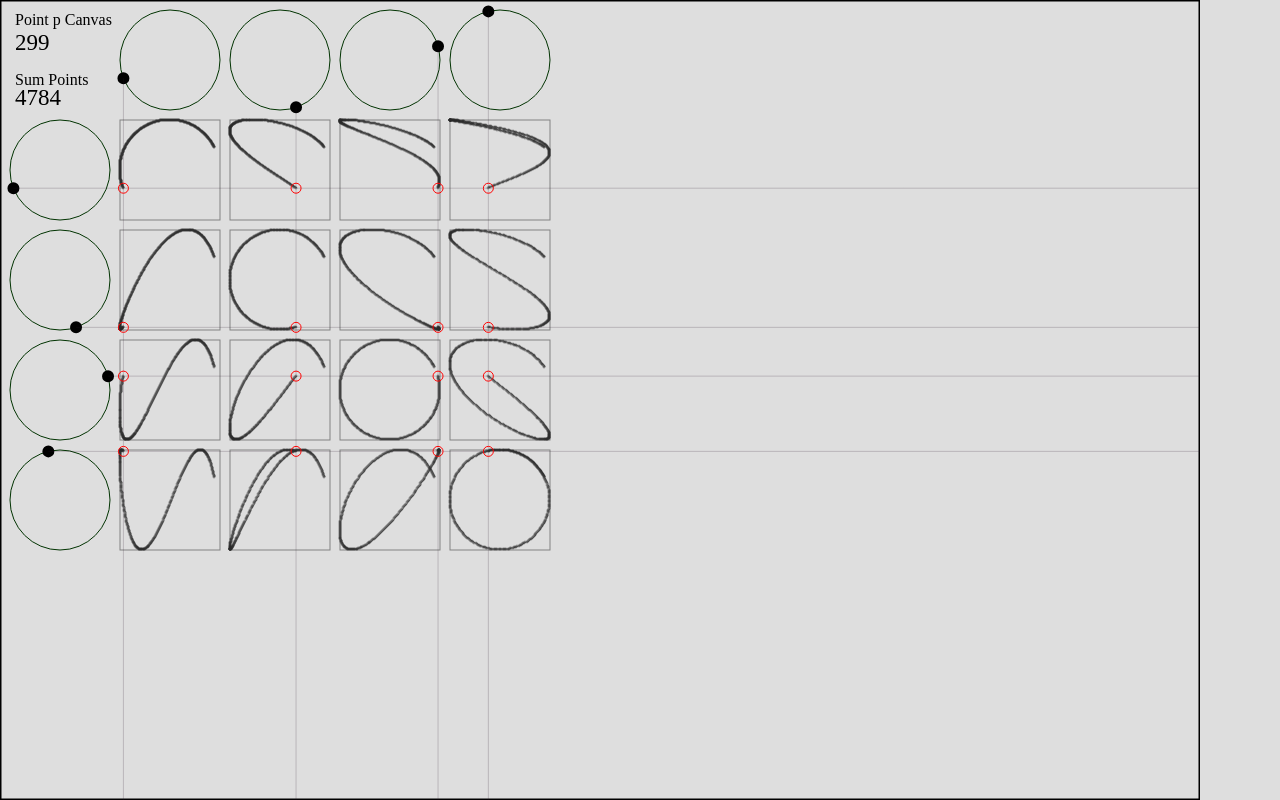
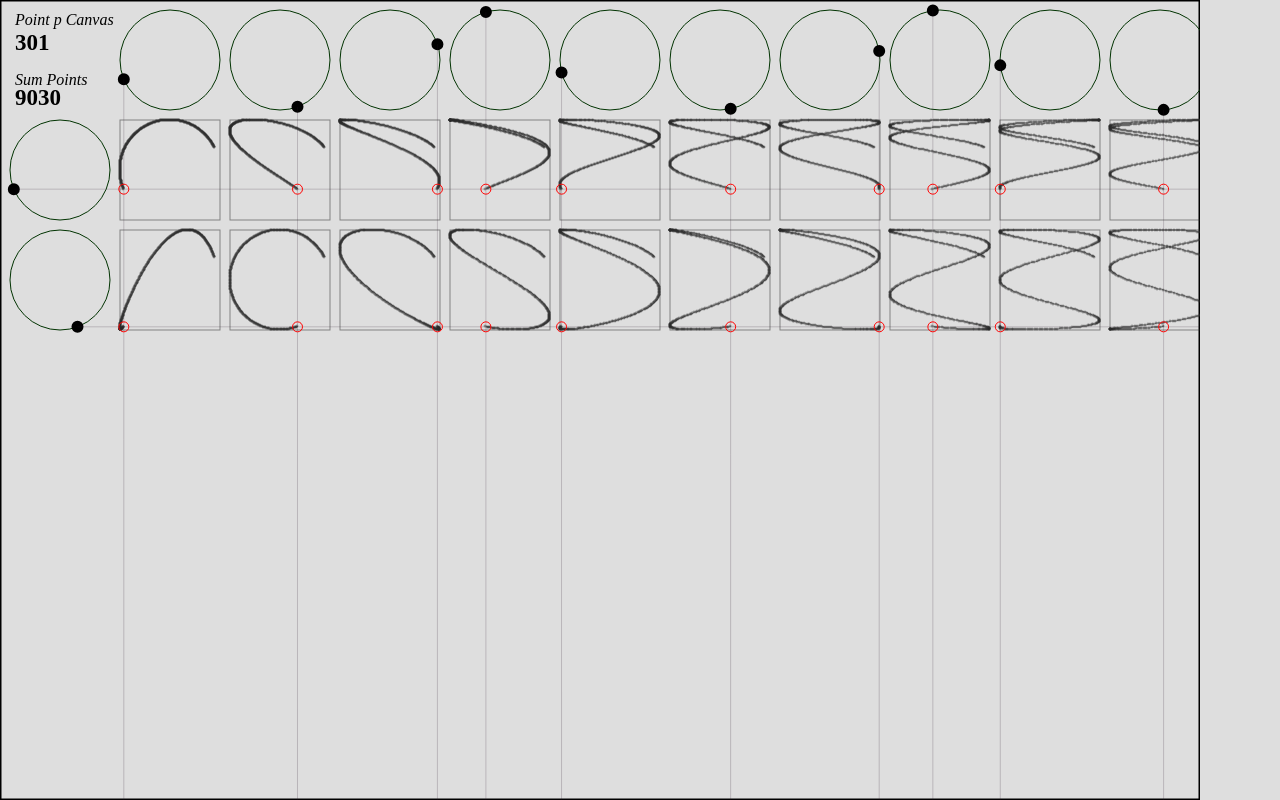
Before and after one commit to dexta/lisaoszi, a website: page frontend/index.html in a window 1280 px wide. Drawn offline with Linux system fonts and the light colour scheme.

Commit message:
cleanup one file -- continue with new esX

```diff
--- a/frontend/index.html
+++ b/frontend/index.html
@@ -21,7 +21,6 @@
     top:0;
     left:0;
   }
-
 </style>
 
 <canvas id="gameCanvas"></canvas>
@@ -32,6 +31,9 @@
 
   let HEIGHT = gameCanvas.height;
   let WIDTH = gameCanvas.width;
+
+  let ROWS = 2;
+  let COLS = 15;
 
   let HORIZONTAL_CIRCLES = [];
   let VERTICAL_CIRCLES = [];
@@ -45,20 +47,9 @@
     let sx = 110;
     let sy = 110;
     let sr = 50;
-    // for(let i=0;i<=3;i++) {
-    //   HORIZONTAL_CIRCLES[i] = new circleCorner(sx*(i+1)+sx,sy,sr);
-    //   HORIZONTAL_CIRCLES[i].draw();
-    // }
-
-    // for(let j=0;j<=3;j++) {
-    //   VERTICAL_CIRCLES[j] = new circleCorner(sx,sy*(j+1)+sy,sr);
-    //   VERTICAL_CIRCLES[j].isHorizontal = false;
-    //   VERTICAL_CIRCLES[j].draw();
-
-    // }
-    for(let bx=0;bx<=4;bx++) {
+    for(let bx=0;bx<=ROWS;bx++) {
       BOX_GRID[bx] = [];
-      for(let by=0;by<=4;by++) {
+      for(let by=0;by<=COLS;by++) {
         if(by===0&&bx===0) {
           BOX_GRID[bx][by] = false;
           continue;
@@ -79,16 +70,12 @@
       }
     }
     BOX_GRID[0][0] = new infoText(sx-sr,sy-sr,sr);
-    BOX_GRID[0][0].gridText = 4*4;
-    BOX_GRID[0][0].pointCountObj = BOX_GRID[4][4];
+    BOX_GRID[0][0].gridText = ROWS*COLS;
+    BOX_GRID[0][0].pointCountObj = BOX_GRID[ROWS][COLS];
 
-    RUNID = setInterval(draw, 1000/60 );
+    // RUNID = setInterval(draw, 1000/60 );
+    draw();
   };
-
-  // const loop = () => {
-  //   if(!START) ;
-
-  // }
 
   const draw = () => {
     TICK++;
@@ -97,49 +84,13 @@
     ctx.lineWidth ="3";
     ctx.strokeRect(0, 0, WIDTH, HEIGHT);
 
-    let tmpH = {};
-    let tmpV = {};
-    // for(let i=0;i<=3;i++) {
-    //   tmpH = HORIZONTAL_CIRCLES[i];
-    //   tmpV = VERTICAL_CIRCLES[i];
-    //   // HORIZONTAL_CIRCLES[i].setAngle = Math.floor((TICK*(i+1)*.1)%360);
-    //   tmpH.angle -= (i+1)*.01;
-    //   tmpV.angle -= (i+1)*.01;
-    //   tmpH.draw();
-    //   tmpV.draw();
-    // }
-    for(let y=0;y<=4;y++) {
-      for(let x=0;x<=4;x++) {
+    for(let y=0;y<=ROWS;y++) {
+      for(let x=0;x<=COLS;x++) {
         if(!BOX_GRID[y][x]) continue;
-        // if(BOX_GRID[y][x].angle||false) {
-        //   BOX_GRID[y][x].angle -= (y+x)*.01;
-        // }
         BOX_GRID[y][x].draw();
       }
     }
-
-
-    //
-    // ctx.strokeStyle = '#000';
-    // ctx.lineWidth ="3";
-    // ctx.strokeRect(0, 0, WIDTH, HEIGHT);
-    // ctx.lineWidth ="1";
-    // ctx.stroke();
-
-    // ctx.beginPath();
-    // ctx.arc(100,75,50,0,2*Math.PI);
-    // ctx.stroke();
-
-    // let centerX=400;
-    // let centerY=200;
-    // let radius=100;
-    // ctx.beginPath();
-    // ctx.arc(centerX, centerY, radius, 0, 2 * Math.PI, false);
-    // ctx.fillStyle = 'green';
-    // ctx.fill();
-    // ctx.lineWidth = 5;
-    // ctx.strokeStyle = '#003300';
-    // ctx.stroke();
+    if(START) window.requestAnimationFrame(draw);
   };
 
   const calcCanvas = () => {
@@ -149,13 +100,6 @@
     WIDTH = gameCanvas.width;
   };
 
-  const drawCircle = (x,y,r,f) => {
-    ctx.beginPath();
-    ctx.arc(x, y, r, 0, 2 * Math.PI, false);
-    if(f) ctx.fill();
-    ctx.stroke();
-  };
-
   class canvasObj {
     constructor(x,y,r) {
       this.X = x;
@@ -163,7 +107,6 @@
       this.radius = r;
     }
   }
-
 
   class circleCorner extends canvasObj {
     constructor(x,y,r) {
@@ -242,9 +185,9 @@
 
     manageList (x,y) {
       let dLen = this.dotLineList.length;
-      if(dLen>2000) {
+      if(dLen>1500) {
         console.log("collect your carbage");
-        this.dotLineList = this.dotLineList.slice(500);
+        this.dotLineList = this.dotLineList.slice(100);
         let oldLen = dLen;
         dLen = this.dotLineList.length;
         console.log(`Length before ${oldLen} and after ${dLen}`);
@@ -279,9 +222,6 @@
       ctx.stroke();
 
       this.manageList(this.extAxesObjY.pointOnCY,this.extAxesObjX.pointOnCX);
-      // ctx.beginPath();
-      // ctx.strokeStyle = this.dotLineColor;
-      // ctx.lineWidth = this.dotLineLineWidth;
       ctx.beginPath();
       ctx.strokeStyle = "red";
       ctx.lineWidth = "1";
@@ -293,7 +233,7 @@
   class infoText extends canvasObj {
     constructor(x,y,r) {
       super(x,y,r);
-      this.font = '23px serif';
+      this.font = 'bold 23px serif';
       this.gridText = '';
       this.pointCountObj = {};
 
@@ -306,7 +246,7 @@
       let sumPointCount = pCount * this.gridText;
       ctx.fillText(pCount, this.X-(this.radius*.9), this.Y - (this.radius*.2));
       ctx.fillText(sumPointCount, this.X-(this.radius*.9), this.Y + (this.radius*.9));
-      ctx.font = '16px serif';
+      ctx.font = 'italic 16px serif';
       ctx.fillText("Point p Canvas", this.X-(this.radius*.9), this.Y - (this.radius*.7));
       ctx.fillText("Sum Points", this.X-(this.radius*.9), this.Y + (this.radius*.5));
     }
```
